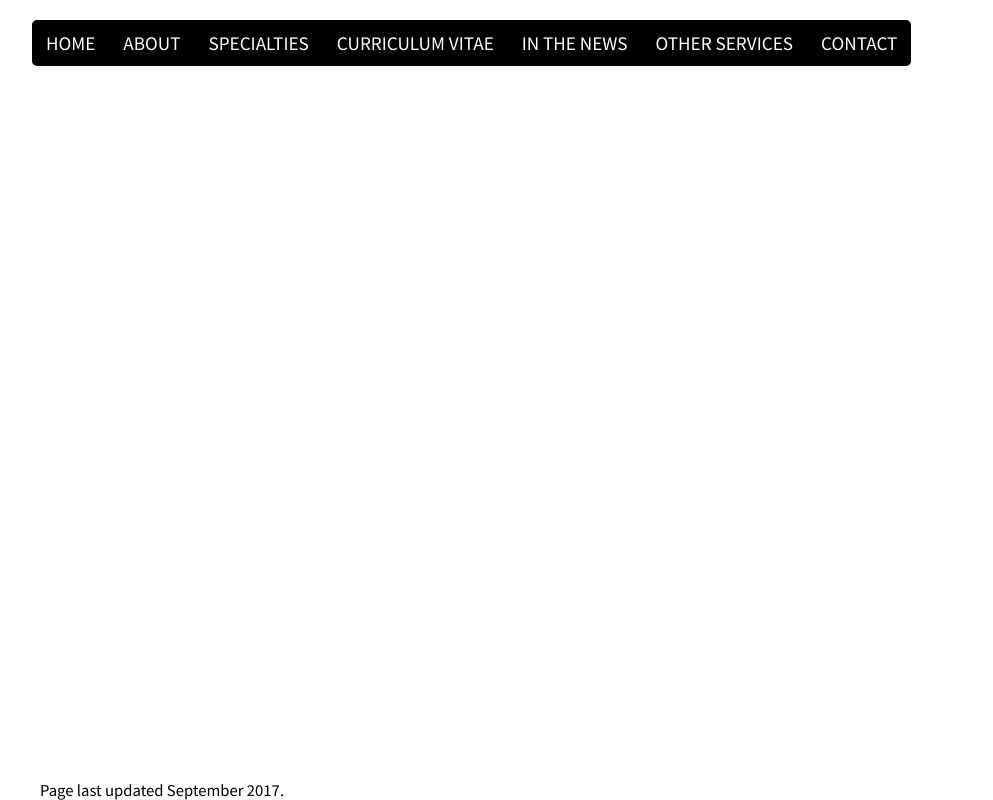
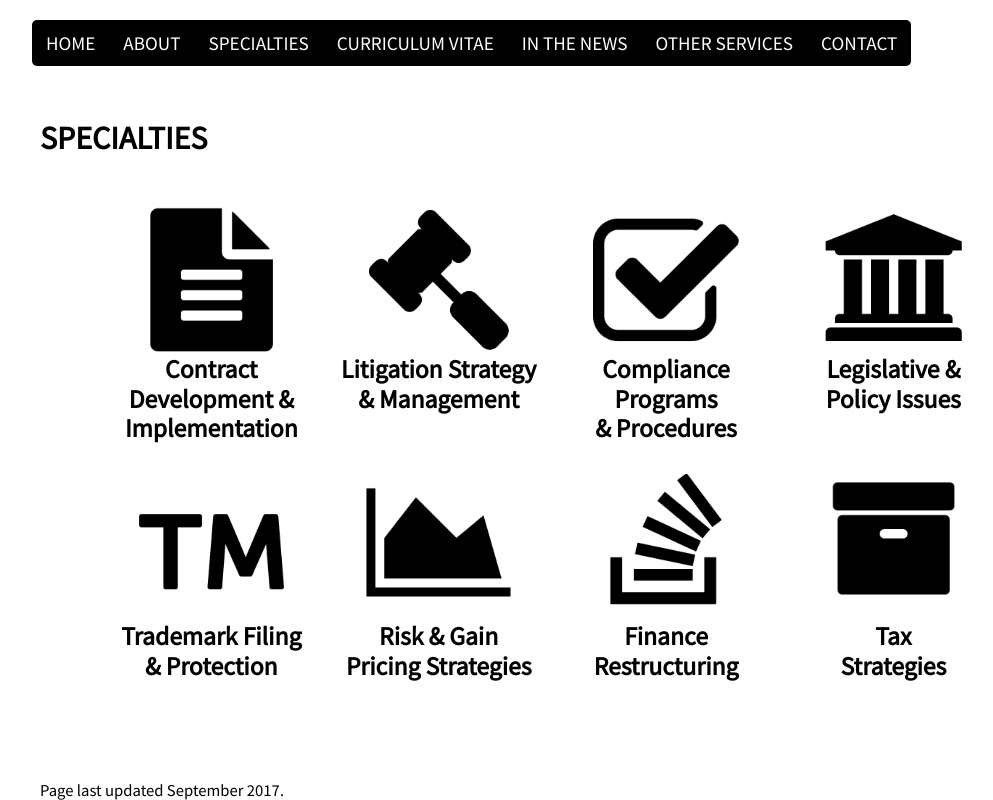
Before and after one commit to tarawhiteley/allennason, a website with bundled scripts: page specialties.html in a window 1280 px wide. Shown: the whole page, without its empty margins (8-1001 px from the left). Built offline with nearby package versions, Linux system fonts and the light colour scheme.

Commit message:
adds specialty page content

```diff
--- a/css/main.css
+++ b/css/main.css
@@ -297,3 +297,26 @@ footer {
 .paddingtop {
   padding: 100px 48px
 }
+
+.containerspecial {
+  width: 90%;
+  margin: 40px auto;
+  display: flex;
+  flex-direction: row;    /* Items inside the container will be positioned horizontally */
+  align-items: stretch;   /* Items inside the container will take up it's entire height */
+  flex-flow: row wrap;
+  text-align: center;
+}
+
+.cardspecial {
+  width: 20%;
+  margin: 10px;
+}
+
+.cardspecial img {
+  width: 70%;
+}
+
+.cardspecial h2 {
+  text-align: center;
+}
--- a/specialties.html
+++ b/specialties.html
@@ -40,8 +40,51 @@
     </ul>
   </nav>
 
+<section>
+  <h2>Specialties</h2>
+    <div class="containerspecial">
+        <div class="cardspecial">
+          <img src="img/contract.png">
+          <h3>Contract Development &amp; Implementation</h3>
+          <p></p>
+        </div>
 
+        <div class="cardspecial">
+          <img src="img/litigation.png">
+          <h3>Litigation Strategy <br>&amp; Management</h3>
+        </div>
 
+        <div class="cardspecial">
+          <img src="img/compliance.png">
+          <h3>Compliance Programs <br>&amp; Procedures</h3>
+        </div>
+
+        <div class="cardspecial">
+          <img src="img/legislation.png">
+          <h3>Legislative &amp;<br> Policy Issues</h3>
+        </div>
+
+        <div class="cardspecial">
+          <img src="img/trademark.png">
+          <h3>Trademark Filing<br> &amp; Protection</h3>
+        </div>
+
+        <div class="cardspecial">
+          <img src="img/riskgain.png">
+          <h3>Risk &amp; Gain<br> Pricing Strategies</h3>
+        </div>
+
+        <div class="cardspecial">
+          <img src="img/restructuring.png">
+          <h3>Finance<br>Restructuring</h3>
+        </div>
+
+        <div class="cardspecial">
+          <img src="img/tax.png">
+          <h3>Tax<br>Strategies</h3>
+        </div>
+    </div>
+</section>
 
   <footer class="clear">
       <p>Page last updated September 2017.</p>
```
Also changed, not shown: img/compliance.png (added), img/contract.png (added), img/legislation.png (added), img/litigation.png (added), img/management.png (added), img/restructuring.png (added), img/riskgain.png (added), img/tax.png (added), img/trademark.png (added).
